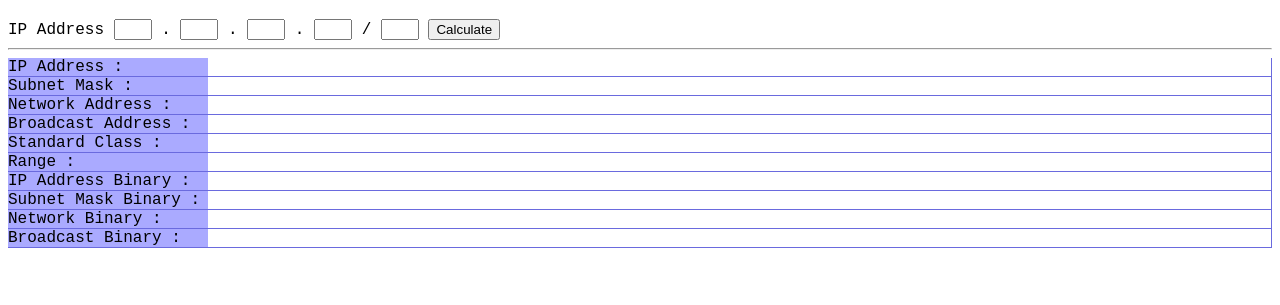
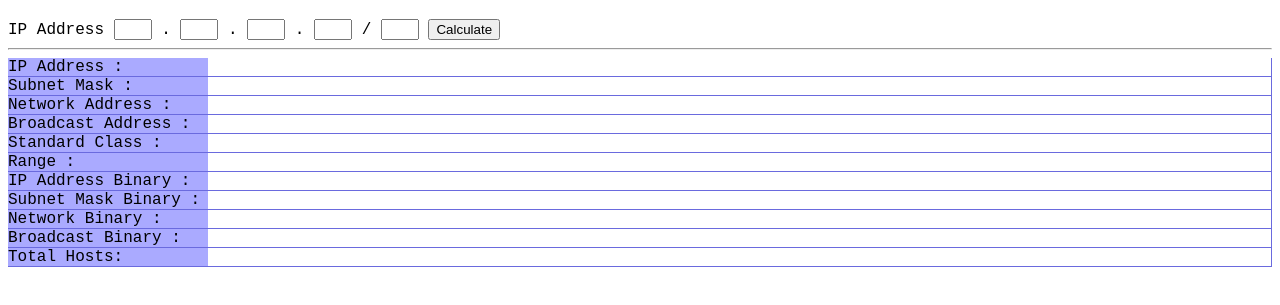
Before and after one commit to opik403/ipaddress, a plain HTML site: page index.html in a window 1280 px wide. Shown: the part 61-366 px from the top of the page. Drawn offline with Linux system fonts and the light colour scheme.

Commit message:
index.html

```diff
--- a/index.html
+++ b/index.html
@@ -72,6 +72,13 @@
     <span class=label>Broadcast Binary :</span>
     <span class=value id=resBinBC></span>
     </div>
+
+
+<div class='result'>
+    <span class=label>Total Hosts:</span>
+    <span class=value id=resTotalHosts></span>
+</div>
+
 </body>
     <script type='text/javascript'>
         function calculate(){
```
